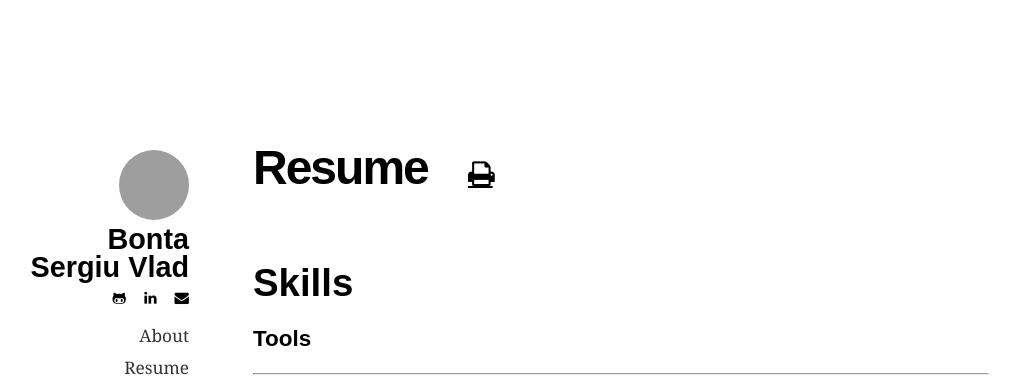
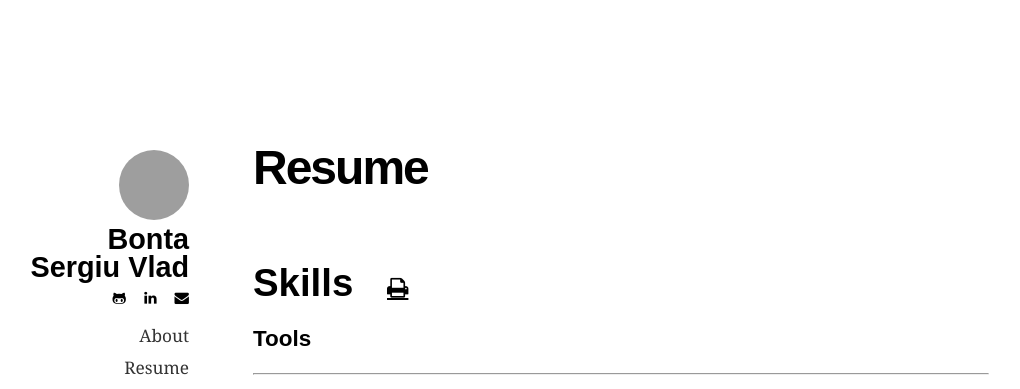
Before and after one commit to BontaVlad/BontaVlad.github.io, a Jekyll site: the page built from resume.md, in a window 1280 px wide. Shown: the top 389 px of the page, without its empty margins (131-1151 px from the left). Built offline with Jekyll 4.4.1, drawn with Linux system fonts in a browser that asks for light colours; grey boxes are pictures that could not be loaded.

Commit message:
Removed print icon from title

```diff
--- a/resume.md
+++ b/resume.md
@@ -1,12 +1,12 @@
 ---
 layout: page
-title: Resume <a href="javascript:window.print()"><i class="resume-print icon-print"></i></a>
+title: Resume
 permalink: /resume/
 ---
 
 <br/>
 
-#Skills
+#Skills <a href="javascript:window.print()"><i class="resume-print icon-print"></i></a>
 
 ###Tools
 --------
```
